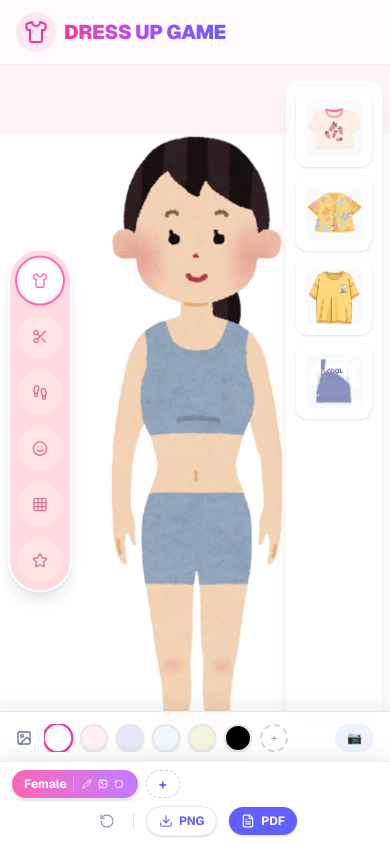
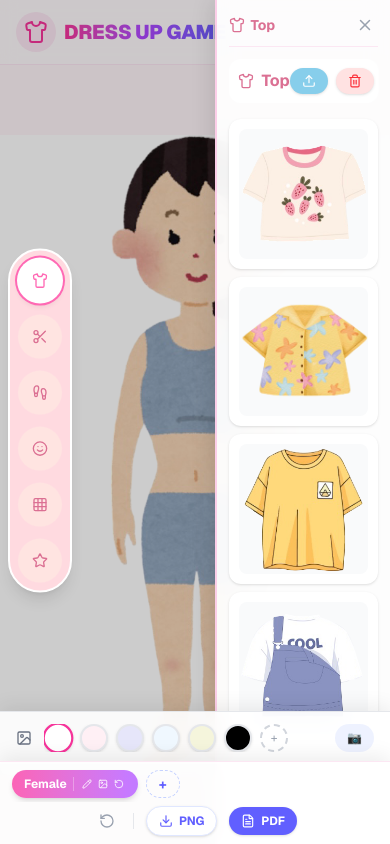
Before and after one commit to Napapakph/dress_up_game, a Next.js app: page / in a window 390 px wide. Both pictures are taken after a click on the button 40 px from the left and 280 px from the top of the page. Built offline with nearby package versions, Linux system fonts and the light colour scheme.

Commit message:
แก้ไข ui sidebar และปุ่มแก้ไข เมื่อเป็นมือถือ

```diff
--- a/src/components/WardrobeShelf.tsx
+++ b/src/components/WardrobeShelf.tsx
@@ -41,7 +41,16 @@ export default function WardrobeShelf({
   const [isDeleteMode, setIsDeleteMode] = useState(false);
   const [selectedToDelete, setSelectedToDelete] = useState<string[]>([]);
 
+  // Drawer state for mobile
+  const [drawerOpen, setDrawerOpen] = useState(false);
+
   const filteredItems = items.filter((i) => i.category === selectedCategory);
+
+  // Handle category selection - open drawer on mobile
+  const handleCategorySelect = (cat: string) => {
+    onSelectCategory(cat);
+    setDrawerOpen(true);
+  };
 
   const handleFileChange = (e: React.ChangeEvent<HTMLInputElement>) => {
     if (e.target.files && e.target.files[0]) {
@@ -92,7 +101,7 @@ export default function WardrobeShelf({
         {categories.map((cat) => (
           <button
             key={cat}
-            onClick={() => onSelectCategory(cat)}
+            onClick={() => handleCategorySelect(cat)}
             disabled={isDeleteMode}
             title={cat}
             className={`
@@ -111,16 +120,35 @@ export default function WardrobeShelf({
         ))}
       </div>
 
-      {/* Main Closet Area -> Floating Right Sidebar on Mobile, Main Content on Desktop */}
+      {/* Main Closet Area -> Floating Right Drawer on Mobile, Main Content on Desktop */}
+      {/* Mobile backdrop */}
+      {drawerOpen && (
+        <div
+          className="md:hidden fixed inset-0 bg-black/20 z-20 pointer-events-auto"
+          onClick={() => setDrawerOpen(false)}
+        />
+      )}
       <div className={`
-          pointer-events-auto absolute right-2 top-4 bottom-32 w-24 h-auto overflow-y-auto bg-white/90 backdrop-blur-sm rounded-xl border-2 border-white shadow-lg z-30 p-2 no-scrollbar
-          md:static md:translate-y-0 md:bg-[#fff0f5] md:w-auto md:h-full md:flex-1 md:border-0 md:shadow-none md:p-4 md:rounded-none
+          pointer-events-auto fixed right-0 top-0 bottom-0 w-[45vw] max-w-[200px] overflow-y-auto bg-white/95 backdrop-blur-md border-l-2 border-pink-200 shadow-[-4px_0_20px_rgba(0,0,0,0.1)] z-40 p-3 no-scrollbar
+          transition-transform duration-300 ease-in-out
+          ${drawerOpen ? 'translate-x-0' : 'translate-x-full'}
+          md:static md:translate-x-0 md:bg-[#fff0f5] md:w-auto md:max-w-none md:h-full md:flex-1 md:border-0 md:border-l-0 md:shadow-none md:p-4 md:rounded-none
       `}>
         <div className="absolute inset-0 opacity-10 pointer-events-none md:block hidden" style={{ backgroundImage: 'radial-gradient(#ff69b4 2px, transparent 2px)', backgroundSize: '20px 20px' }} />
 
+        {/* Mobile drawer header */}
+        <div className="md:hidden flex items-center justify-between mb-3 pb-2 border-b border-pink-100">
+          <h3 className="font-bold text-[#db7093] capitalize flex items-center gap-1.5 text-sm">
+            <CategoryIcon category={selectedCategory} /> {selectedCategory}
+          </h3>
+          <button onClick={() => setDrawerOpen(false)} className="p-1 text-gray-400 hover:text-pink-500 rounded-full hover:bg-pink-50 transition">
+            <X size={18} />
+          </button>
+        </div>
+
         <div className="relative z-10 h-full">
             {/* Action Bar */}
-            <div className={`flex justify-between items-center mb-4 p-2 rounded-xl backdrop-blur-sm border ${isDeleteMode ? 'bg-red-50 border-red-200' : 'bg-white/60 border-white/50'} ${!isDeleteMode ? 'hidden md:flex' : ''}`}>
+            <div className={`flex justify-between items-center mb-4 p-2 rounded-xl backdrop-blur-sm border ${isDeleteMode ? 'bg-red-50 border-red-200' : 'bg-white/60 border-white/50'}`}>
               <h3 className={`font-bold capitalize flex items-center gap-2 ${isDeleteMode ? 'text-red-500' : 'text-[#db7093]'}`}>
                 {isDeleteMode ? 'Remove' : <><CategoryIcon category={selectedCategory} /> {selectedCategory}</>}
               </h3>
```
